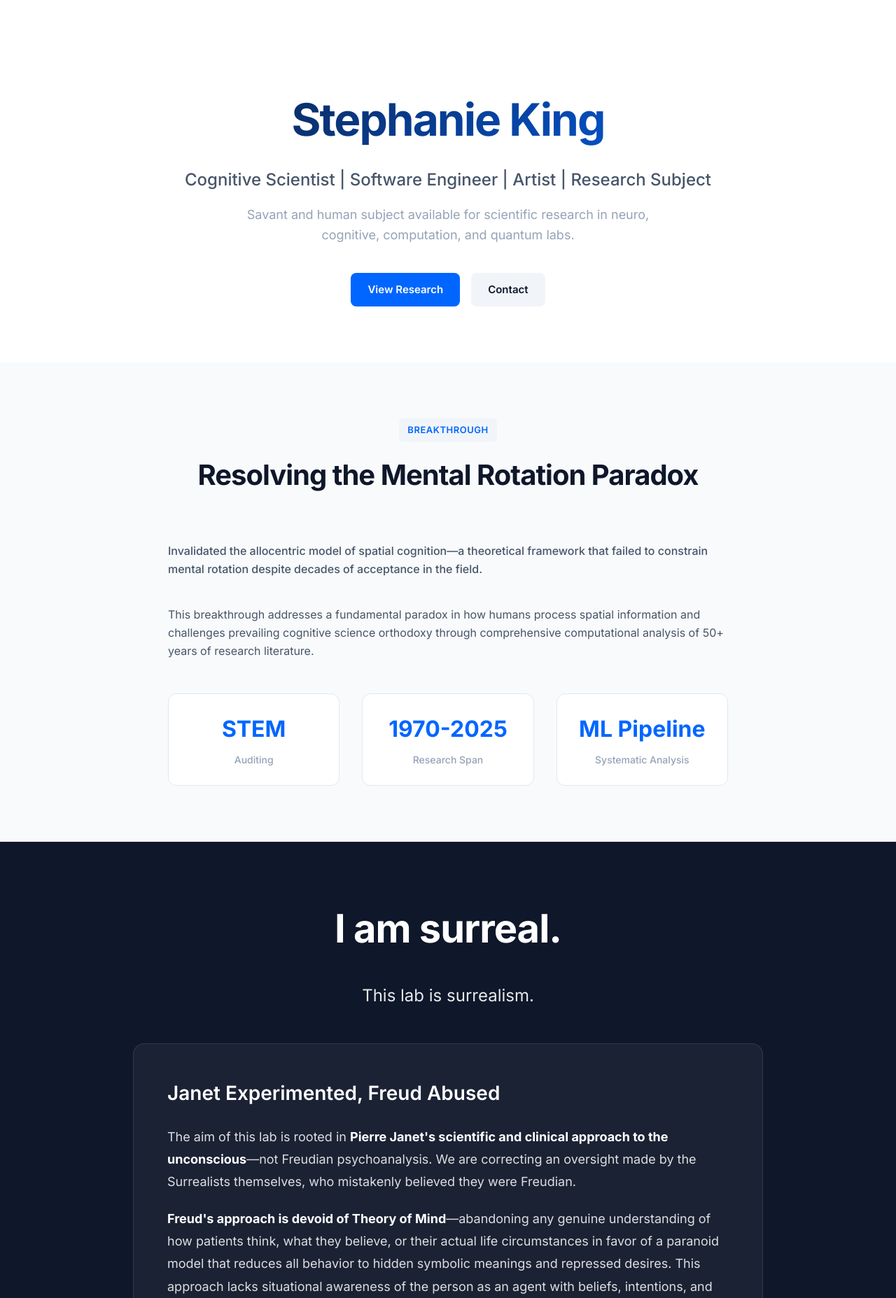
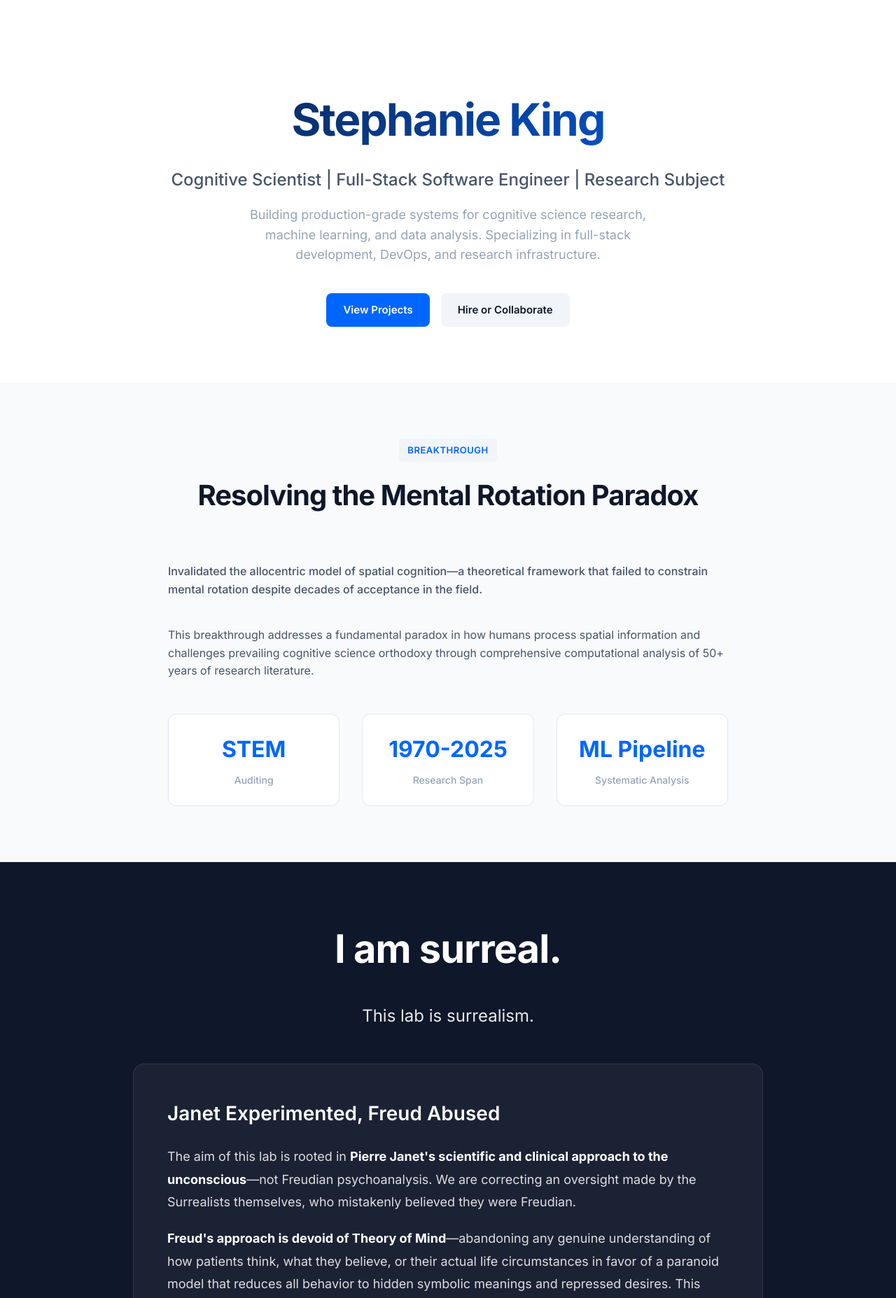
Before and after one commit to savantlab/portfolio, a Flask app: page / in a window 1280 px wide. Shown: the part 65-1920 px from the top of the page at 70% size. Run offline with Flask 3, Linux system fonts and the light colour scheme.

Commit message:
Emphasize software development expertise on homepage

```diff
--- a/templates/index.html
+++ b/templates/index.html
@@ -30,14 +30,14 @@
     <section class="hero">
         <div class="container">
             <h1 class="hero-title">Stephanie King</h1>
-            <p class="hero-subtitle">Cognitive Scientist | Software Engineer | Artist | Research Subject</p>
+            <p class="hero-subtitle">Cognitive Scientist | Full-Stack Software Engineer | Research Subject</p>
             <p class="hero-description">
-                Savant and human subject available for scientific research in neuro, cognitive,
-                computation, and quantum labs.
+                Building production-grade systems for cognitive science research, machine learning, and data analysis.
+                Specializing in full-stack development, DevOps, and research infrastructure.
             </p>
             <div class="hero-cta">
-                <a href="#research" class="btn btn-primary">View Research</a>
-                <a href="/contact" class="btn btn-secondary">Contact</a>
+                <a href="#projects" class="btn btn-primary">View Projects</a>
+                <a href="/contact" class="btn btn-secondary">Hire or Collaborate</a>
             </div>
         </div>
     </section>
@@ -120,11 +120,41 @@
         </div>
     </section>
 
+    <section style="background: var(--bg-secondary); padding: 80px 0;">
+        <div class="container">
+            <div class="section-header">
+                <span class="section-tag">Expertise</span>
+                <h2>Software Development</h2>
+            </div>
+            <div style="display: grid; grid-template-columns: repeat(auto-fit, minmax(280px, 1fr)); gap: 32px; max-width: 1200px; margin: 48px auto 0;">
+                <div style="background: white; padding: 40px; border-radius: 12px; border: 1px solid var(--border);">
+                    <h3 style="font-size: 20px; font-weight: 600; color: var(--text-primary); margin: 0 0 12px 0;">Full-Stack Development</h3>
+                    <p style="font-size: 14px; color: var(--text-secondary); line-height: 1.6; margin: 0;">
+                        Flask, Django, JavaScript/React frontend development. Building complete systems from database schema to user interface.
+                    </p>
+                </div>
+                <div style="background: white; padding: 40px; border-radius: 12px; border: 1px solid var(--border);">
+                    <h3 style="font-size: 20px; font-weight: 600; color: var(--text-primary); margin: 0 0 12px 0;">DevOps & Infrastructure</h3>
+                    <p style="font-size: 14px; color: var(--text-secondary); line-height: 1.6; margin: 0;">
+                        Docker, Docker Compose, multi-container orchestration. Redis, Celery, and background task processing.
+                    </p>
+                </div>
+                <div style="background: white; padding: 40px; border-radius: 12px; border: 1px solid var(--border);">
+                    <h3 style="font-size: 20px; font-weight: 600; color: var(--text-primary); margin: 0 0 12px 0;">Research Infrastructure</h3>
+                    <p style="font-size: 14px; color: var(--text-secondary); line-height: 1.6; margin: 0;">
+                        ML pipelines, NLP analysis, data processing. Python, scikit-learn, pandas, and custom analysis tools.
+                    </p>
+                </div>
+            </div>
+        </div>
+    </section>
+
     <section id="projects" class="projects">
         <div class="container">
             <div class="section-header">
-                <span class="section-tag">Research Projects</span>
-                <h2>Technical Implementation</h2>
+                <span class="section-tag">Projects</span>
+                <h2>Software & Research Infrastructure</h2>
+                <p style="font-size: 18px; color: var(--text-secondary); max-width: 600px; margin: 16px auto 0;">Full-stack applications built with Flask, Django, and modern DevOps. From machine learning pipelines to multi-container production systems.</p>
             </div>
             <div class="projects-grid">
                 {% for project in projects %}
```
